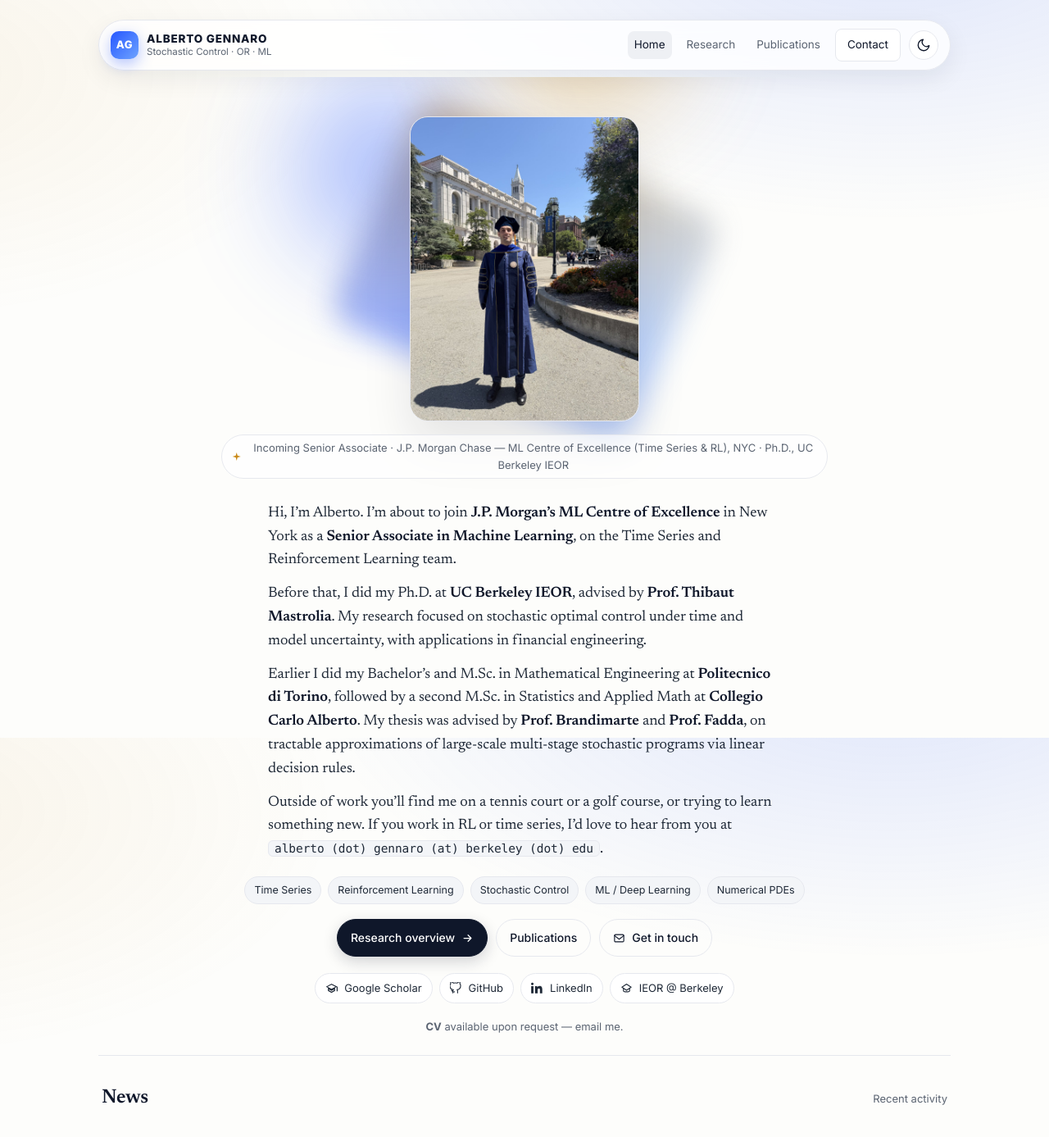
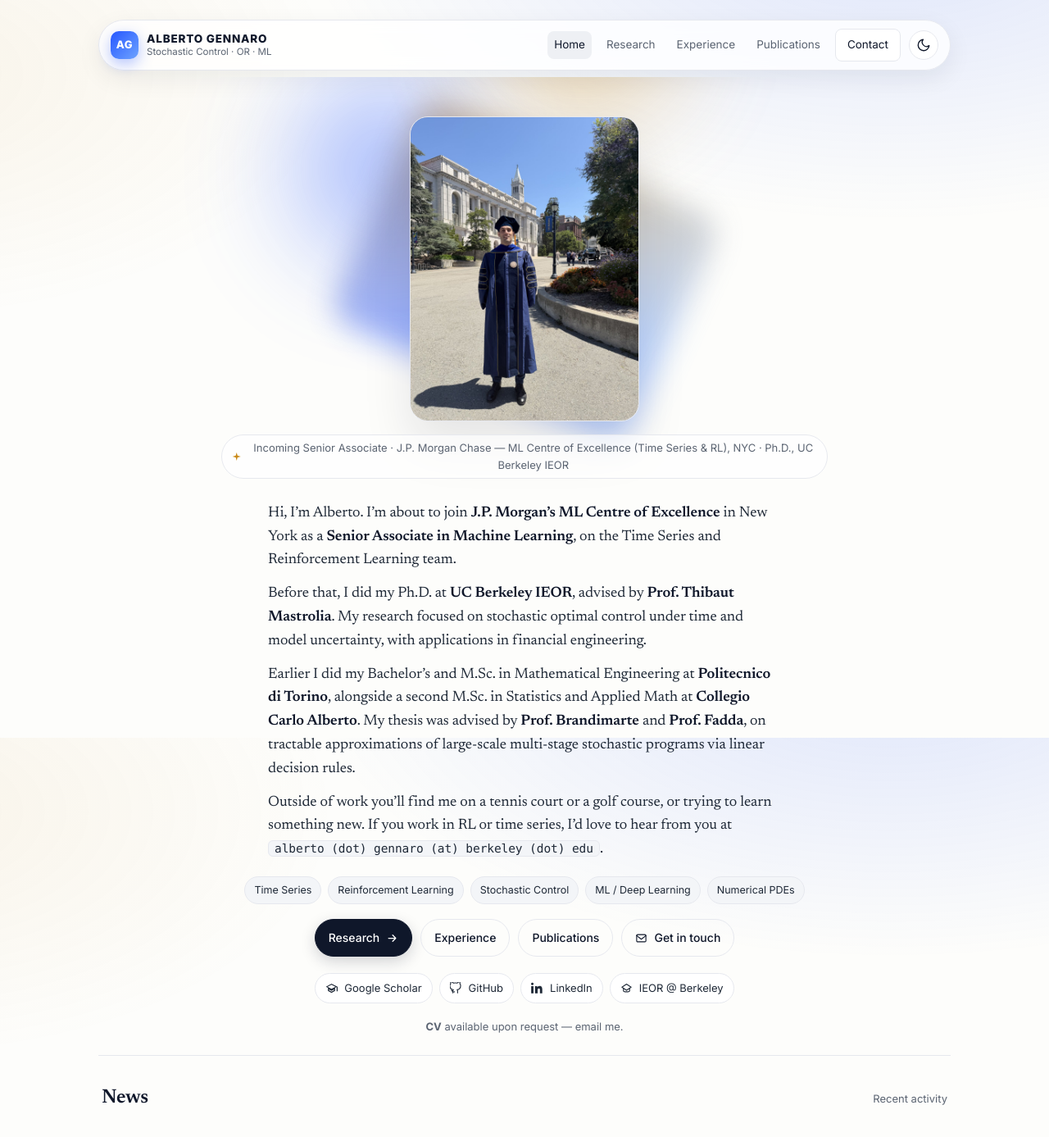
Before and after one commit to GennaroAlberto/GennaroAlberto.github.io, a Jekyll site: the page built from index.md, in a window 1280 px wide and 1400 px high. Shown: the top 1387 px of the window at 82% size. Built offline with Jekyll 4.4.1, drawn with Linux system fonts in a browser that asks for light colours.

Commit message:
Add Experience page; alongside Polito; enrich roles

```diff
--- a/_includes/hero.html
+++ b/_includes/hero.html
@@ -30,8 +30,11 @@
 
     <div class="cta">
       <a class="btn" href="{{ '/research/' | relative_url }}">
-        Research overview
+        Research
         <svg class="ic-sm" aria-hidden="true"><use href="#i-arrow"/></svg>
+      </a>
+      <a class="btn ghost" href="{{ '/experience/' | relative_url }}">
+        Experience
       </a>
       <a class="btn ghost" href="{{ '/publications/' | relative_url }}">
         Publications
--- a/_includes/nav.html
+++ b/_includes/nav.html
@@ -10,6 +10,7 @@
   <nav class="nav-right" aria-label="Primary">
     <a href="{{ '/' | relative_url }}"        class="{% if page.url == '/' %}active{% endif %}">Home</a>
     <a href="{{ '/research/' | relative_url }}" class="{% if page.url contains '/research' %}active{% endif %}">Research</a>
+    <a href="{{ '/experience/' | relative_url }}" class="{% if page.url contains '/experience' %}active{% endif %}">Experience</a>
     <a href="{{ '/publications/' | relative_url }}" class="{% if page.url contains '/publications' %}active{% endif %}">Publications</a>
     <a class="pill" href="{{ '/#contact' | relative_url }}">Contact</a>
     <button id="themeToggle" class="iconbtn" type="button" aria-pressed="false" aria-label="Toggle color theme" title="Toggle theme">
--- a/assets/css/main.css
+++ b/assets/css/main.css
@@ -371,6 +371,34 @@
 .pub-mini:first-of-type{border-top:none;padding-top:2px}
 .pub-mini .pub-title{font-family:var(--font-serif);font-weight:600;font-size:15.5px;margin:0 0 2px}
 
+/* Experience cards */
+.exp-list{display:flex;flex-direction:column;gap:14px}
+.exp{display:grid;grid-template-columns:140px 1fr;gap:18px;padding:18px 20px}
+.exp-rail{
+  font-family:var(--font-mono);font-size:13px;letter-spacing:.02em;
+  color:var(--muted);font-variant-numeric:tabular-nums;
+  padding-top:5px;border-right:1px dashed var(--line);
+}
+.exp-head{margin-bottom:8px}
+.exp-where{
+  font-family:var(--font-serif);font-size:18px;font-weight:600;margin:0;
+  display:flex;align-items:center;gap:10px;flex-wrap:wrap;
+}
+.exp-meta{display:flex;flex-wrap:wrap;align-items:baseline;gap:6px;margin-top:4px;font-size:13.5px}
+.exp-role{
+  font-size:12px;font-weight:600;color:var(--accent);
+  padding:2px 9px;border-radius:999px;
+  background:color-mix(in oklab, var(--accent) 8%, transparent);
+  border:1px solid color-mix(in oklab, var(--accent) 25%, var(--line));
+}
+.exp-summary p{margin:0 0 8px;font-size:14.5px;color:var(--fg-soft);line-height:1.6}
+.exp-summary p:last-child{margin-bottom:0}
+.exp-summary strong{color:var(--fg);font-weight:600}
+@media (max-width: 600px){
+  .exp{grid-template-columns:1fr;gap:8px}
+  .exp-rail{border-right:none;border-bottom:1px dashed var(--line);padding-bottom:6px;padding-top:0}
+}
+
 /* Teaching list */
 .teach-list{list-style:none;margin:0;padding:0;display:flex;flex-direction:column;gap:10px}
 .teach-item{
```
Also changed, not shown: _data/resume.yml (+26 -5 lines), experience.md (added, +41 -0 lines), research.md (+0 -15 lines).
